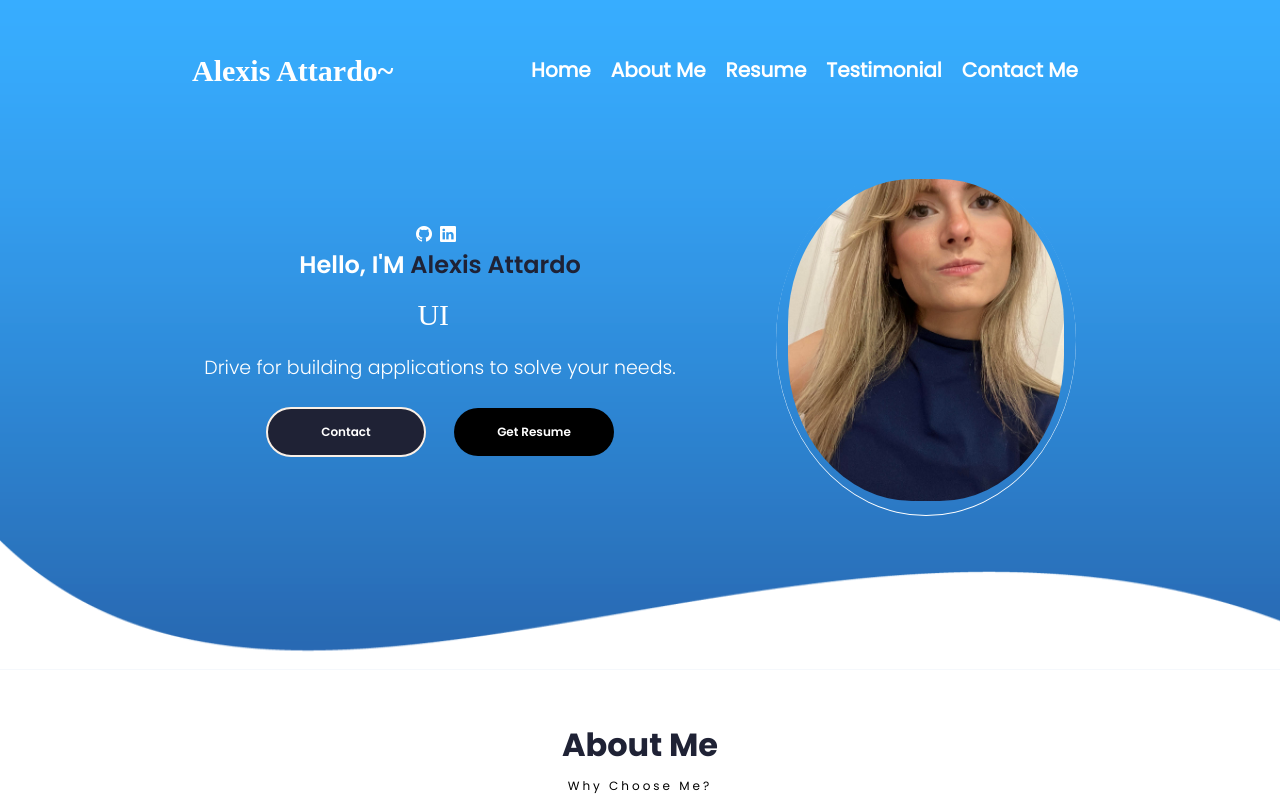
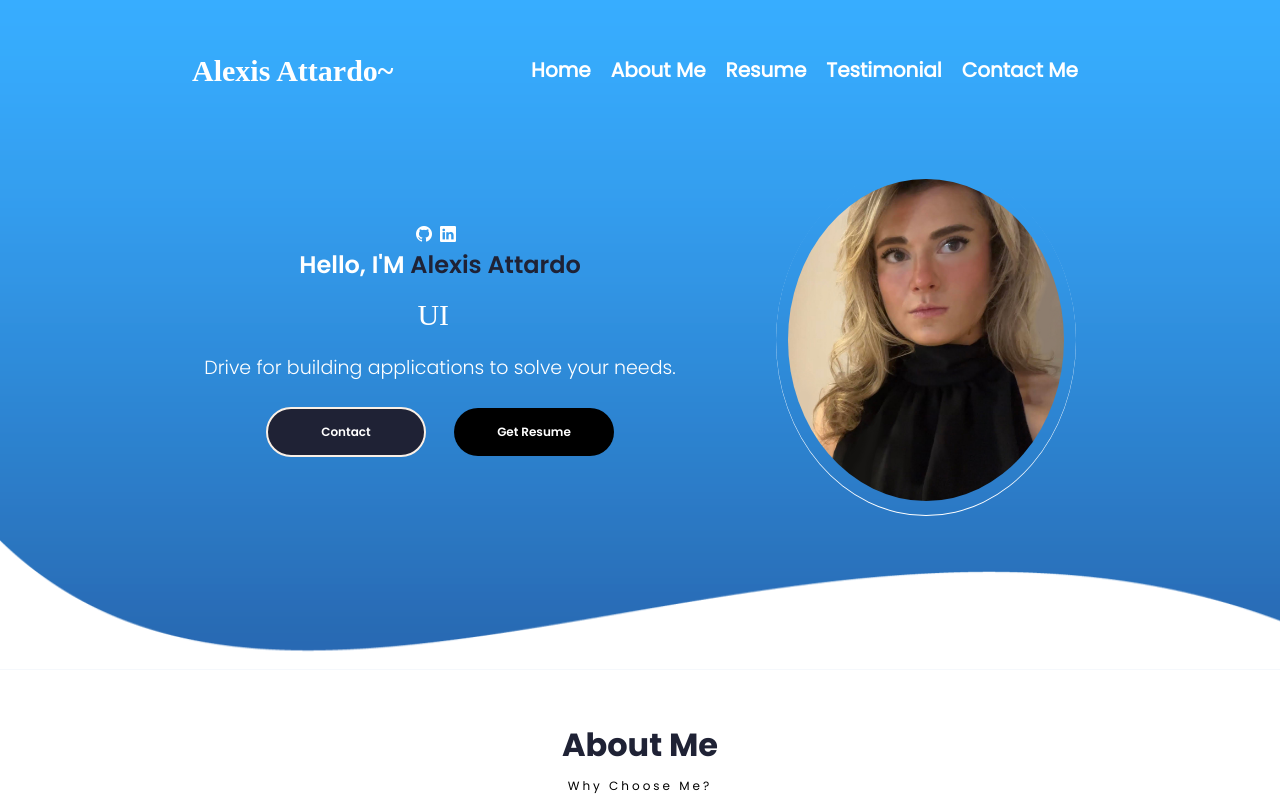
Before and after one commit to alexisatt/alexis-attardo, a React (Create React App) app in the folder client/: page / in a window 1280 px wide. Shown: the top 800 px of the page. Built offline with nearby package versions, Linux system fonts and the light colour scheme.

Commit message:
icon update

```diff
--- a/client/src/PortfolioContainer/Home/Profile/Profile.css
+++ b/client/src/PortfolioContainer/Home/Profile/Profile.css
@@ -65,9 +65,9 @@ font-family: 'Times New Roman', Times, serif;
 .profile-picture-background{
     height: 92%;
     width: 92%;
-    background-image: url('../../../assets/Home/profile-image.jpeg');
+    background-image: url('../../../assets/Home/profile2.jpg');
     background-size: cover;
-    border-radius: 45%;
+    border-radius: 50%;
     background-repeat: no-repeat;
     background-position: center;
 }
```
Also changed, not shown: client/src/assets/Home/profile2.jpg (added).
